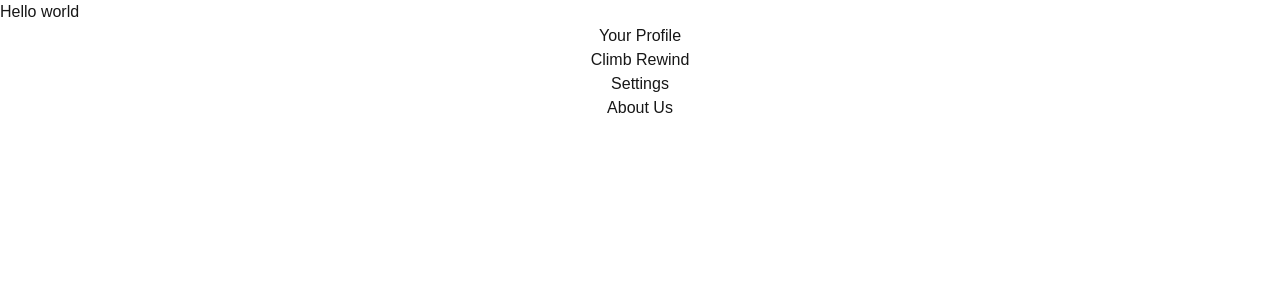
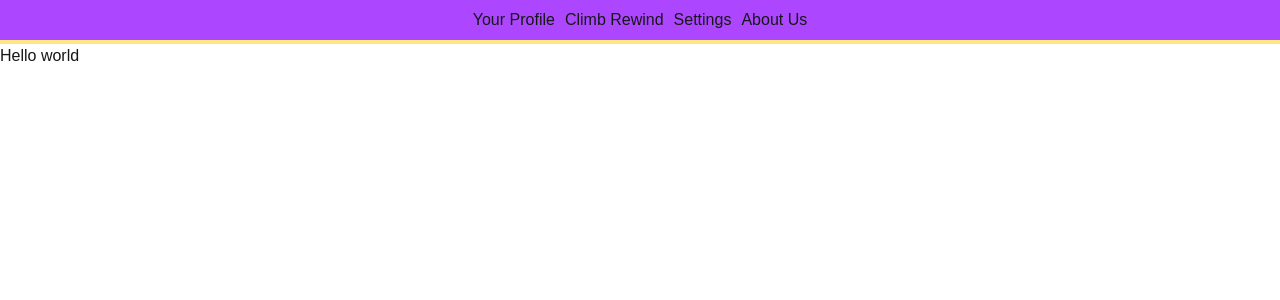
Before and after one commit to BlaiseGD/Climb-Logger, a Next.js app: page / in a window 1280 px wide. Shown: the top 300 px of the page. Built offline with nearby package versions, Linux system fonts and the light colour scheme.

Commit message:
Did an oopsie last time

```diff
--- a/src/app/page.tsx
+++ b/src/app/page.tsx
@@ -4,8 +4,8 @@ export default function Home() {
   return (
     <div>
       <main>
+        <Navbar/>
         <h1>Hello world</h1>
-        <Navbar/>
       </main>
     </div>
   );
--- /dev/null
+++ b/src/components/navbar/climbRewindBtn.tsx
@@ -0,0 +1,17 @@
+
+/*
+name,type, grade, image, location, date
+*/
+
+export default function ClimbRewindBtn(){
+    return(
+        <div className="inline-flex gap-2 border-amber-200 border-2 bg-green-400">
+            <p>Name</p>
+            <p>Type</p>
+            <p>Grade</p>
+            <img className="max-w-[100px] h-auto object-contain" src="/userClimbPhotos/climbingTestPhoto.jpg" alt="Cool Send Bro" width={100} height={100}/>
+            <p>Location</p>
+            <p>Date</p>
+        </div>
+    );
+}
--- a/src/components/navbar/index.tsx
+++ b/src/components/navbar/index.tsx
@@ -1,4 +1,8 @@
+'use client';
 import Link from "next/link";
+import {useState, lazy, Suspense} from "react";
+
+const LazyLoadClimbRewind = lazy(() => import("./climbRewindBtn"));
 
 export default function Navbar(){
     /*
@@ -8,13 +12,27 @@ export default function Navbar(){
     climb rewind (show page with hardest climb by discipline and when/where they were completed as well)
     about us <a>
     */
+   const [showClimbRewind, setShowClimbRewind] = useState(false);
     return(
-        <nav className="text-center">
-            <p>Your Profile</p>
-            <p>Climb Rewind</p>
-            <Link href="/settings">Settings</Link>
-            <p>About Us</p>
+        <nav className="flex justify-center align-top border-amber-200 border-b-4 bg-purple-500 p-2">
+            <div className="inline-flex gap-[10px]">
+                <p>Your Profile</p>
+                <button onClick={() =>setShowClimbRewind(true)}>Climb Rewind</button>
+                {showClimbRewind && (
+                    <div className="relative">
+                    <Suspense fallback={<div>Loading..</div>}>
+                        <div className="absolute py-10 w-full h-full z-50 opacity-90">
+                        <button onClick={() => setShowClimbRewind(false)}>X</button>
+                        <LazyLoadClimbRewind/>
+                        </div>
+                    </Suspense>
+                    </div>
+                )}
+                <Link href="/settings">Settings</Link>
+                <p>About Us</p>
+            </div>
         </nav>
+
     );
 
 }
```
Also changed, not shown: public/userClimbPhotos/climbingTestPhoto.jpg (added), src/components/navbar/settingsBtn.tsx (deleted).
